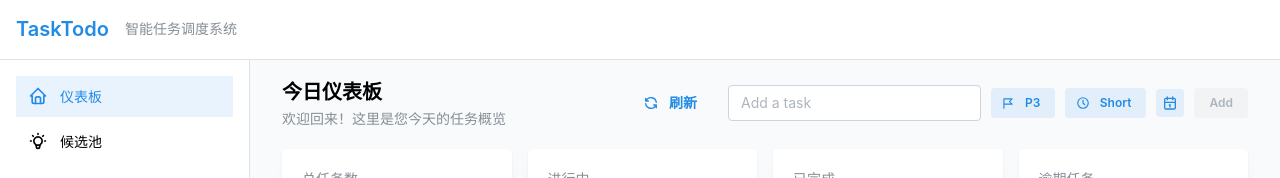
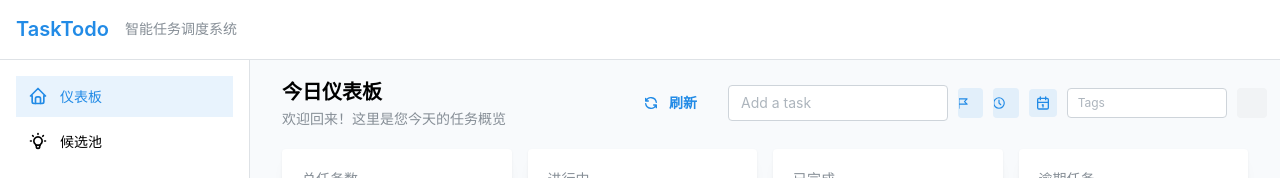
Before and after one commit to ShiratsuYudachi/TaskTodo, a React (Vite) app: page / in a window 1280 px wide. Shown: the top 178 px of the page. Built offline with nearby package versions, Linux system fonts and the light colour scheme.

Commit message:
task tag

```diff
--- a/src/components/AddTaskModal/AddTaskModal.tsx
+++ b/src/components/AddTaskModal/AddTaskModal.tsx
@@ -18,6 +18,7 @@ interface AddTaskModalProps {
   onClose: () => void;
   onSubmit: (task: Task) => void;
   editTask?: Task | null;
+  suggestedTags?: string[];
 }
 
 export function AddTaskModal({
@@ -25,6 +26,7 @@ export function AddTaskModal({
   onClose,
   onSubmit,
   editTask,
+  suggestedTags = [],
 }: AddTaskModalProps) {
   const [formData, setFormData] = useState({
     title: '',
@@ -175,6 +177,9 @@ export function AddTaskModal({
             placeholder="添加标签"
             value={formData.tags}
             onChange={(tags) => setFormData(prev => ({ ...prev, tags }))}
+            data={suggestedTags}
+            clearable
+            splitChars={[',',';',' ']}
           />
 
           <TagsInput
--- a/src/components/InlineAddTaskRow/InlineAddTaskRow.tsx
+++ b/src/components/InlineAddTaskRow/InlineAddTaskRow.tsx
@@ -1,5 +1,5 @@
 import { useState } from 'react';
-import { Group, TextInput, Button, HoverCard, Stack, Popover, ActionIcon, rem, Tooltip } from '@mantine/core';
+import { Group, TextInput, Button, HoverCard, Stack, Popover, ActionIcon, rem, Tooltip, TagsInput } from '@mantine/core';
 import { DatePicker } from '@mantine/dates';
 import { IconFlag3, IconClock, IconCalendar, IconX } from '@tabler/icons-react';
 import { Task } from '@/types';
@@ -8,14 +8,16 @@ import { createTask } from '@/utils/taskUtils';
 interface InlineAddTaskRowProps {
   onSubmit: (task: Task) => void;
   width?: number | string;
+  suggestedTags?: string[];
 }
 
-export function InlineAddTaskRow({ onSubmit, width = 420 }: InlineAddTaskRowProps) {
+export function InlineAddTaskRow({ onSubmit, width = 420, suggestedTags = [] }: InlineAddTaskRowProps) {
   const [title, setTitle] = useState('');
   const [priority, setPriority] = useState<number>(3);
   const [duration, setDuration] = useState<Task['duration']>('short');
   const [deadline, setDeadline] = useState<Date | null>(null);
   const [dateOpened, setDateOpened] = useState(false);
+  const [tags, setTags] = useState<string[]>([]);
 
   const handleCreate = () => {
     const trimmed = title.trim();
@@ -26,12 +28,14 @@ export function InlineAddTaskRow({ onSubmit, width = 420 }: InlineAddTaskRowProp
       duration,
       deadline: deadline || undefined,
       status: 'todo',
+      tags,
     });
     onSubmit(task);
     setTitle('');
     setPriority(3);
     setDuration('short');
     setDeadline(null);
+    setTags([]);
   };
 
   return (
@@ -106,6 +110,16 @@ export function InlineAddTaskRow({ onSubmit, width = 420 }: InlineAddTaskRowProp
           />
         </Popover.Dropdown>
       </Popover>
+      <TagsInput
+        placeholder="Tags"
+        value={tags}
+        onChange={setTags}
+        data={suggestedTags}
+        size="xs"
+        clearable
+        splitChars={[',',';',' ']}
+        style={{ minWidth: rem(160) }}
+      />
       {deadline && (
         <Tooltip label="清除日期">
           <ActionIcon
--- a/src/pages/CandidatePool/CandidatePool.tsx
+++ b/src/pages/CandidatePool/CandidatePool.tsx
@@ -10,6 +10,7 @@ import {
   Card,
   Select,
   TextInput,
+  MultiSelect,
 } from '@mantine/core';
 import {
   IconSearch,
@@ -36,6 +37,7 @@ export function CandidatePool() {
   const [priorityFilter, setPriorityFilter] = useState<string>('');
   const [statusFilter, setStatusFilter] = useState<string>('');
   const [sortBy, setSortBy] = useState<string>('score');
+  const [tagFilter, setTagFilter] = useState<string[]>([]);
 
   const scheduler = new TaskScheduler();
   const storage = new StorageService();
@@ -58,6 +60,7 @@ export function CandidatePool() {
     if (searchQuery) filters.search = searchQuery;
     if (priorityFilter) filters.priority = [parseInt(priorityFilter)];
     if (statusFilter) filters.status = [statusFilter as Task['status']];
+    if (tagFilter.length > 0) filters.tags = tagFilter;
 
     filtered = filterTasks(filtered, filters);
 
@@ -221,6 +224,16 @@ export function CandidatePool() {
                 clearable
               />
             </Grid.Col>
+            <Grid.Col span={{ base: 12, sm: 6, md: 3 }}>
+              <MultiSelect
+                placeholder="按标签筛选"
+                data={storage.getAllTags()}
+                value={tagFilter}
+                onChange={setTagFilter}
+                searchable
+                clearable
+              />
+            </Grid.Col>
             <Grid.Col span={{ base: 12, sm: 6, md: 2 }}>
               <Select
                 placeholder="排序方式"
@@ -331,6 +344,7 @@ export function CandidatePool() {
         }}
         onSubmit={handleTaskSubmit}
         editTask={editingTask}
+        suggestedTags={storage.getAllTags()}
       />
     </Container>
   );
--- a/src/pages/Dashboard/Dashboard.tsx
+++ b/src/pages/Dashboard/Dashboard.tsx
@@ -40,6 +40,8 @@ export function Dashboard({ onNavigate }: DashboardProps) {
     inProgressTasks: 0,
     overdueTaskCount: 0,
   });
+  // 预留标签筛选（暂未呈现UI），保留为将来扩展
+  const [tagFilter] = useState<string[]>([]);
 
   const scheduler = new TaskScheduler();
   const storage = new StorageService();
@@ -54,8 +56,11 @@ export function Dashboard({ onNavigate }: DashboardProps) {
     setPlannedTasks(planned);
 
     // 获取推荐任务
-    const recommended = scheduler.recommendDailyTasks().slice(0, 4);
-    setRecommendedTasks(recommended);
+    let recommended = scheduler.recommendDailyTasks();
+    if (tagFilter.length > 0) {
+      recommended = recommended.filter(t => (t.tags || []).some(tag => tagFilter.includes(tag)));
+    }
+    setRecommendedTasks(recommended.slice(0, 4));
 
     // 计算统计数据
     const state = storage.load();
@@ -177,6 +182,8 @@ export function Dashboard({ onNavigate }: DashboardProps) {
             >
               刷新
             </Button>
+            {/* 标签筛选（简版）可后续挪到设置区 */}
+            {/* 由于头部空间有限，先跳过 UI 控件，保留逻辑入口 */}
             <InlineAddTaskRow
               onSubmit={(task) => {
                 storage.saveTask(task);
@@ -184,6 +191,7 @@ export function Dashboard({ onNavigate }: DashboardProps) {
                 loadData();
               }}
               width={520}
+              suggestedTags={storage.getAllTags()}
             />
           </Group>
         </Group>
@@ -336,6 +344,7 @@ export function Dashboard({ onNavigate }: DashboardProps) {
         }}
         onSubmit={handleTaskSubmit}
         editTask={editingTask}
+        suggestedTags={storage.getAllTags()}
       />
     </Container>
   );
--- a/src/pages/TaskLibrary/TaskLibrary.tsx
+++ b/src/pages/TaskLibrary/TaskLibrary.tsx
@@ -9,6 +9,7 @@ import {
   Stack,
   Tabs,
   Badge,
+  MultiSelect,
 } from '@mantine/core';
 import {
   IconRefresh,
@@ -28,6 +29,7 @@ export function TaskLibrary() {
   const [isAddModalOpen, setIsAddModalOpen] = useState(false);
   const [editingTask, setEditingTask] = useState<Task | null>(null);
   const [activeTab, setActiveTab] = useState<string>('all');
+  const [tagFilter, setTagFilter] = useState<string[]>([]);
 
   const storage = new StorageService();
   const notification = new NotificationService();
@@ -123,6 +125,9 @@ export function TaskLibrary() {
         tasks = allTasks;
     }
 
+    if (tagFilter.length > 0) {
+      tasks = tasks.filter(t => (t.tags || []).some(tag => tagFilter.includes(tag)));
+    }
     return (
       <TaskList
         title=""
@@ -193,6 +198,7 @@ export function TaskLibrary() {
                 loadTasks();
               }}
               width={520}
+              suggestedTags={storage.getAllTags()}
             />
           </Group>
         </Group>
@@ -295,6 +301,16 @@ export function TaskLibrary() {
                   {getTasksWithDeadline().length}
                 </Badge>
               </Tabs.Tab>
+              <div style={{ marginLeft: 'auto', paddingRight: 12, minWidth: 240 }}>
+                <MultiSelect
+                  placeholder="按标签筛选"
+                  data={storage.getAllTags()}
+                  value={tagFilter}
+                  onChange={setTagFilter}
+                  searchable
+                  clearable
+                />
+              </div>
             </Tabs.List>
 
             <Tabs.Panel value={activeTab} pt="lg">
@@ -313,6 +329,7 @@ export function TaskLibrary() {
         }}
         onSubmit={handleTaskSubmit}
         editTask={editingTask}
+        suggestedTags={storage.getAllTags()}
       />
     </Container>
   );
--- a/src/services/StorageService.ts
+++ b/src/services/StorageService.ts
@@ -161,6 +161,14 @@ export class StorageService {
     this.save(state);
   }
 
+  // ----- Tags utilities -----
+  getAllTags(): string[] {
+    const state = this.load();
+    const set = new Set<string>();
+    state.tasks.forEach((t) => (t.tags || []).forEach(tag => set.add(tag)));
+    return Array.from(set).sort((a, b) => a.localeCompare(b));
+  }
+
   editSubTask(taskId: string, subtaskId: string, updates: Partial<SubTask>): void {
     const state = this.load();
     const task = state.tasks.find(t => t.id === taskId);
```
